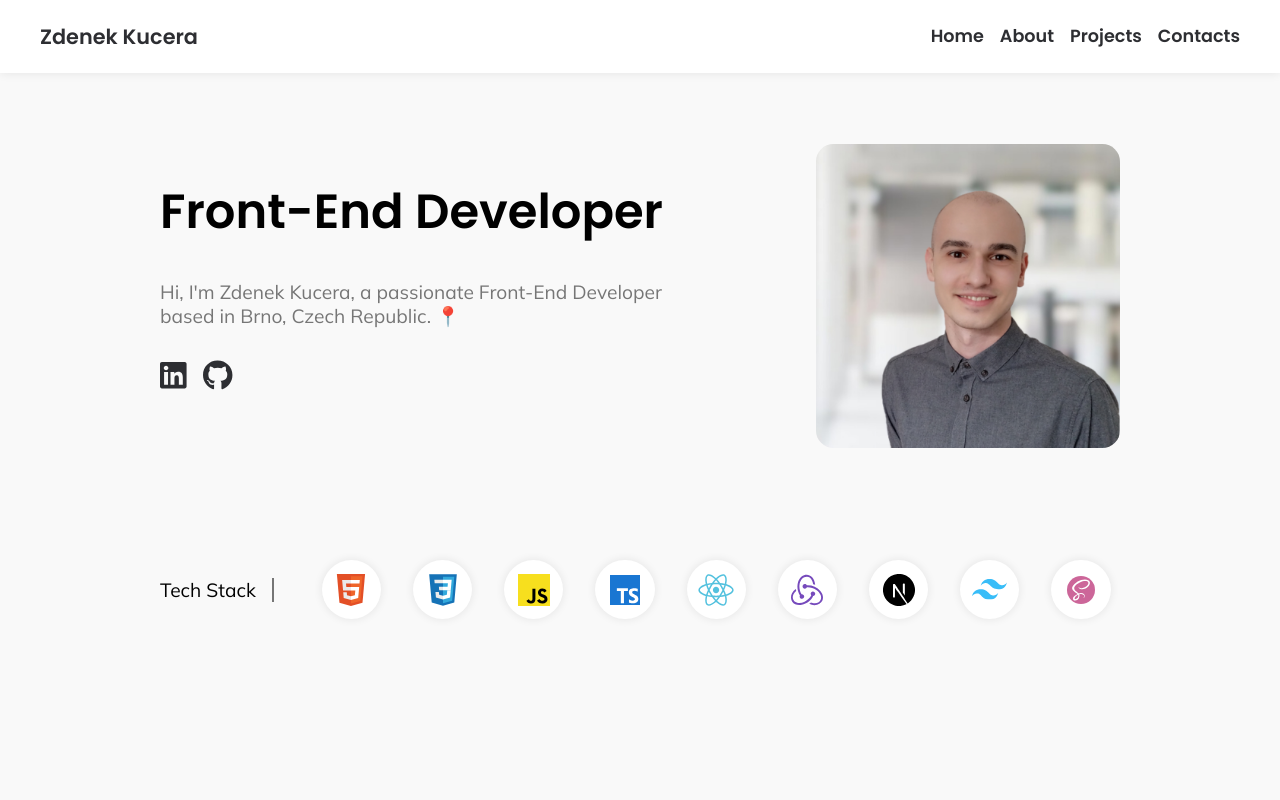
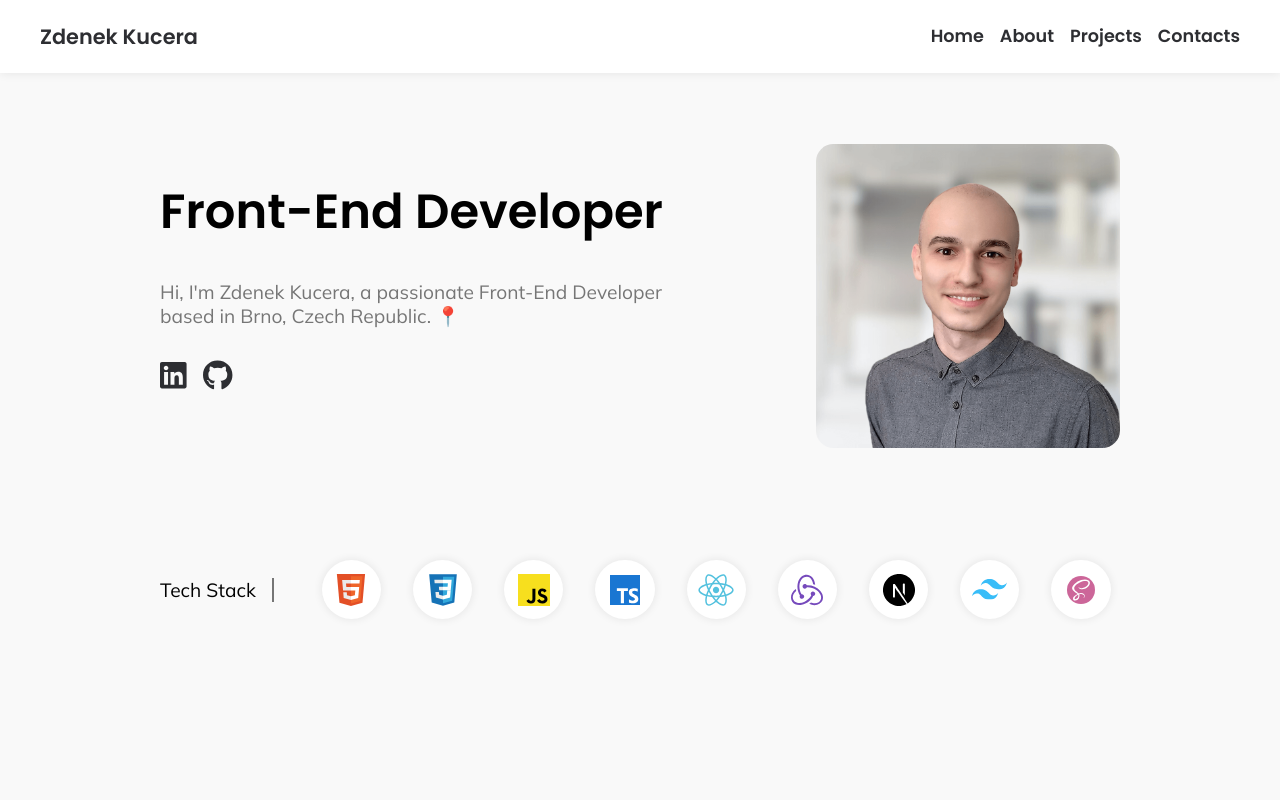
Before and after one commit to zdenekdev/portfolio, a React (Create React App) app: page / in a window 1280 px wide. Shown: the top 800 px of the page. Built offline with nearby package versions, Linux system fonts and the light colour scheme.

Commit message:
portfolio photo

```diff
--- a/src/index.css
+++ b/src/index.css
@@ -291,7 +291,7 @@ h3 {
   height: 19rem;
   width: 19rem;
   flex-shrink: 0;
-  background-image: url(images/portrait_photo.png);
+  background-image: url(images/portfolio_photo.png);
   background-color: var(--color-primary);
   background-position: center;
   background-repeat: no-repeat;
```
Also changed, not shown: src/images/portfolio_photo.png (added), src/images/portrait_photo.png (deleted).
